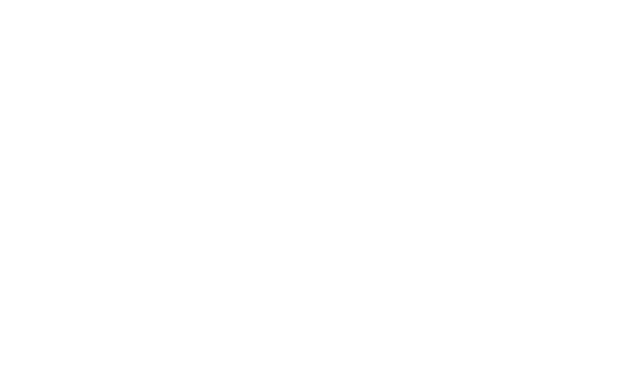
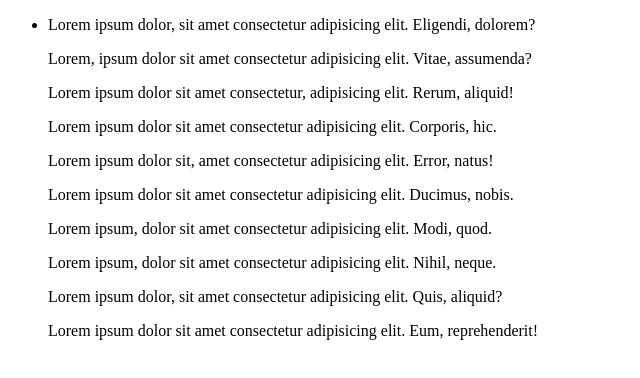
Before and after one commit to sonyagromovaya/Homework-1, a plain HTML site: page index.html in a window 1280 px wide. Shown: the whole page, without its empty margins (0-640 px from the left). Drawn offline with Linux system fonts and the light colour scheme.

Commit message:
added paraghaphs

```diff
--- a/index.html
+++ b/index.html
@@ -10,5 +10,21 @@
 <body>
 
 </body>
+<header>
+    <ul>
+        <li>
+            <p>Lorem ipsum dolor, sit amet consectetur adipisicing elit. Eligendi, dolorem?</p>
+            <p>Lorem, ipsum dolor sit amet consectetur adipisicing elit. Vitae, assumenda?</p>
+            <p>Lorem ipsum dolor sit amet consectetur, adipisicing elit. Rerum, aliquid!</p>
+            <p>Lorem ipsum dolor sit amet consectetur adipisicing elit. Corporis, hic.</p>
+            <p>Lorem ipsum dolor sit, amet consectetur adipisicing elit. Error, natus!</p>
+            <p>Lorem ipsum dolor sit amet consectetur adipisicing elit. Ducimus, nobis.</p>
+            <p>Lorem ipsum, dolor sit amet consectetur adipisicing elit. Modi, quod.</p>
+            <p>Lorem ipsum, dolor sit amet consectetur adipisicing elit. Nihil, neque.</p>
+            <p>Lorem ipsum dolor, sit amet consectetur adipisicing elit. Quis, aliquid?</p>
+            <p>Lorem ipsum dolor sit amet consectetur adipisicing elit. Eum, reprehenderit!</p>
+        </li>
+    </ul>
+</header>
 
 </html>
```
